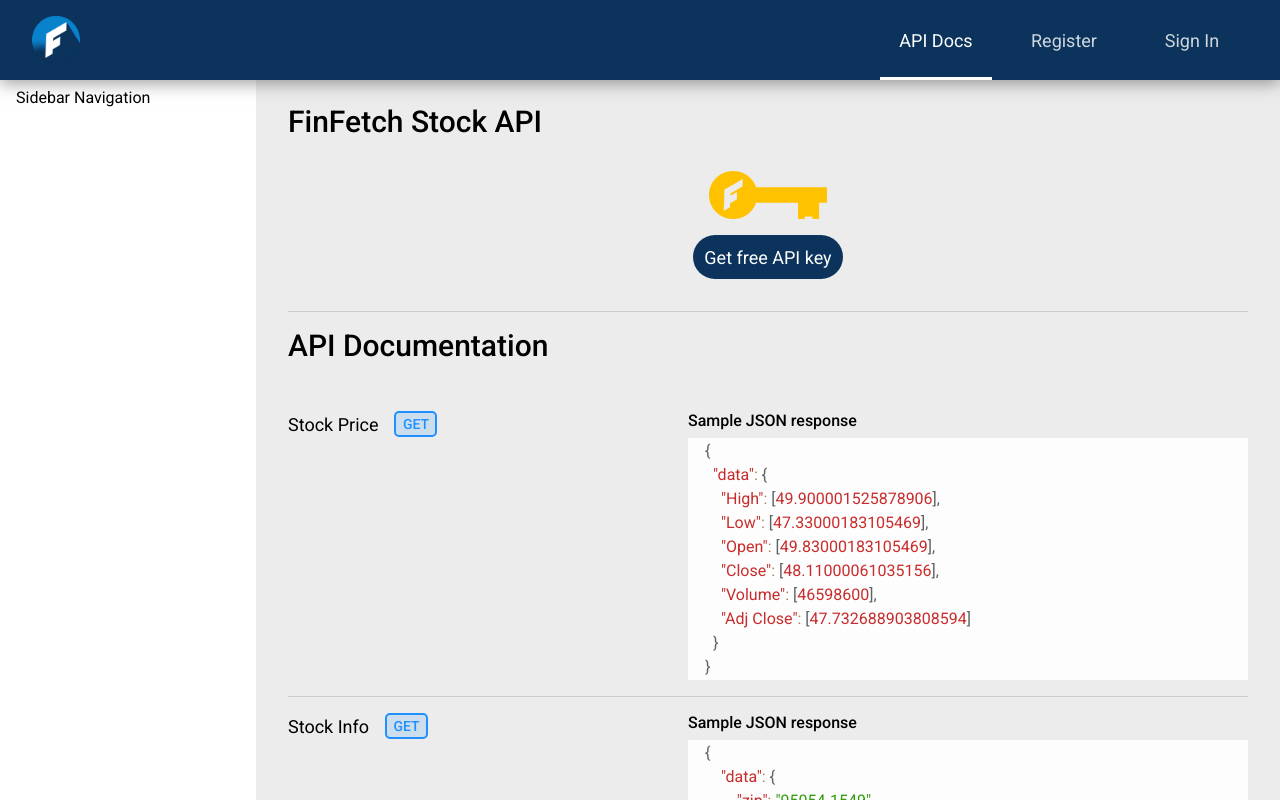
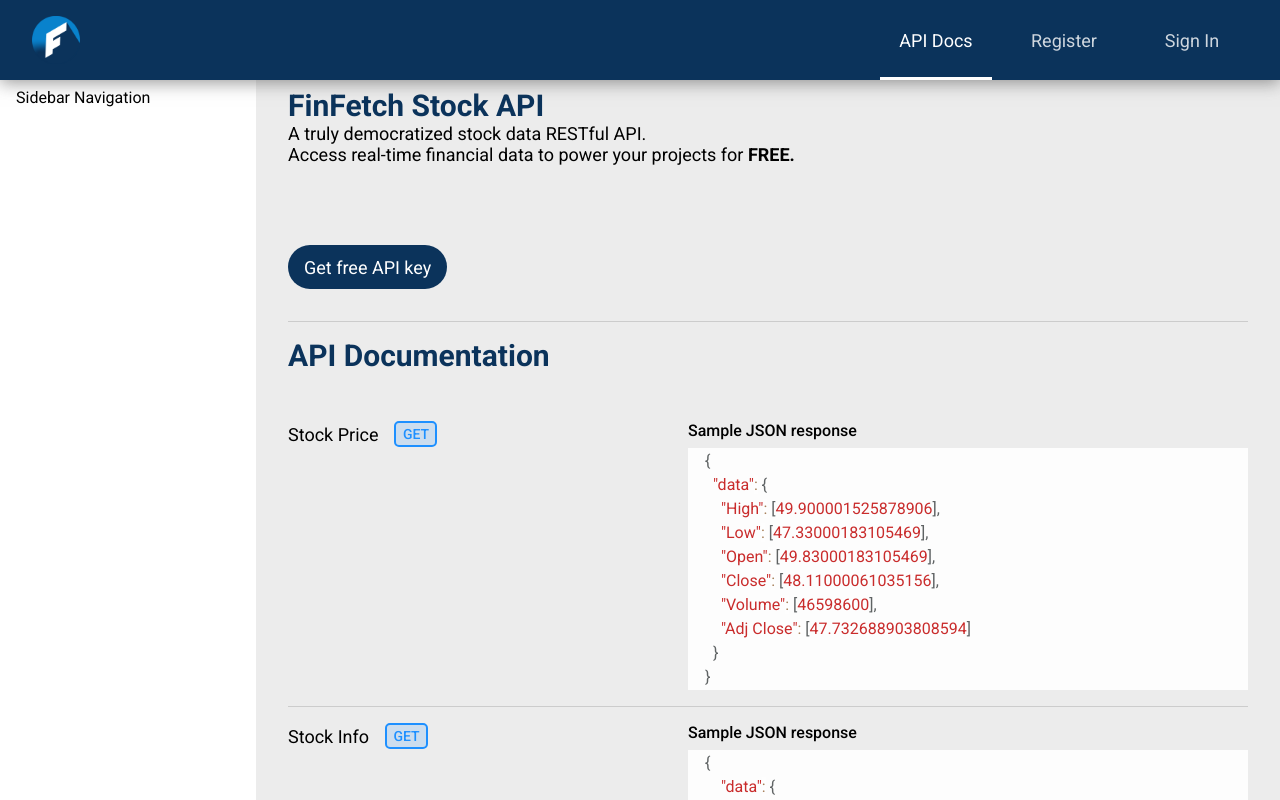
Before and after one commit to dnitecki/finfetch-ui, a React (Create React App) app: page /api/docs in a window 1280 px wide. Built offline with nearby package versions, Linux system fonts and the light colour scheme.

Commit message:
documentation styles

```diff
--- a/src/apps/finfetch-api/pages/documentation/Documentation.jsx
+++ b/src/apps/finfetch-api/pages/documentation/Documentation.jsx
@@ -23,17 +23,28 @@ export default function Documentation() {
         <div className="documentation-content-container">
           <div className="documentation-header"></div>
           <div className="documentation-content-container-scroll">
-            <div className="documentation-content-header">
+            <div className="documentation-register-header">
               FinFetch Stock API
             </div>
             <div className="documentation-register">
-              <div className="documentation-register-icon">
-                <img className="key-icon" src={key} alt="FinFetch.io" />
+              <div className="documentation-register-text">
+                A truly democratized stock data RESTful API.
+              </div>
+              <div className="documentation-register-text">
+                Access real-time financial data to power your projects for
+                <strong>&nbsp;FREE.</strong>
               </div>
               <div className="documentation-register-button">
-                <NavLink to="/api/register">
-                  <button className="register-button">Get free API key</button>
-                </NavLink>
+                <div id="register-button-container">
+                  <NavLink to="/api/register">
+                    <button className="register-button">
+                      Get free API key
+                    </button>
+                  </NavLink>
+                </div>
+                <div id="documentation-register-icon">
+                  <img className="key-icon" src={key} alt="FinFetch.io" />
+                </div>
               </div>
             </div>
             <div className="documentation-content-header">
--- a/src/apps/finfetch-api/pages/documentation/Documentation.scss
+++ b/src/apps/finfetch-api/pages/documentation/Documentation.scss
@@ -74,9 +74,16 @@
 .documentation-content-header {
   display: flex;
   font-size: 30px;
-  font-weight: 500;
+  color: #0b335b;
+  font-weight: bold;
   margin-top: 1rem;
   margin-bottom: 2rem;
+}
+.documentation-register-header {
+  display: flex;
+  font-size: 30px;
+  color: #0b335b;
+  font-weight: bold;
 }
 .documentation-content-header-text {
   display: flex;
@@ -102,28 +109,58 @@
 .documentation-register {
   display: flex;
   flex-direction: column;
-  justify-content: center;
-  align-items: center;
   width: 100%;
   border-bottom: 1px solid #ccc;
   padding-bottom: 2rem;
+  column-gap: 2rem;
 }
-.documentation-register-icon {
+.documentation-register-text {
   display: flex;
+  font-size: 18px;
+  font-weight: 400;
 }
 .documentation-register-button {
+  display: grid;
+  width: fit-content;
+  margin-top: 1rem;
+  grid-template-areas:
+    "icon"
+    "button";
+  flex-direction: column;
+  align-items: center;
+}
+#documentation-register-icon {
   display: flex;
+  grid-area: icon;
+  align-items: center;
+  justify-content: center;
+  opacity: 0;
+  -webkit-transition: all 300ms ease-in-out;
+  -moz-transition: all 300ms ease-in-out;
+  -ms-transition: all 300ms ease-in-out;
+  -o-transition: all 300ms ease-in-out;
+  transition: all 300ms ease-in-out;
 }
+#register-button-container {
+  grid-area: button;
+}
+#register-button-container:hover + #documentation-register-icon {
+  opacity: 1;
+}
+
 .key-icon {
+  display: flex;
   height: 3rem;
-  width: 100%;
 }
 .register-button {
   display: flex;
   justify-content: center;
   align-items: center;
   column-gap: 0.5rem;
-  padding: 0.7rem;
+  padding-top: 0.7rem;
+  padding-bottom: 0.7rem;
+  padding-right: 1rem;
+  padding-left: 1rem;
   margin-top: 1rem;
   font-size: 18px;
   border-radius: 25px;
@@ -132,4 +169,5 @@
   background-color: #0b335b;
   color: #fff;
   font-weight: 400;
+  z-index: 1000;
 }
```
